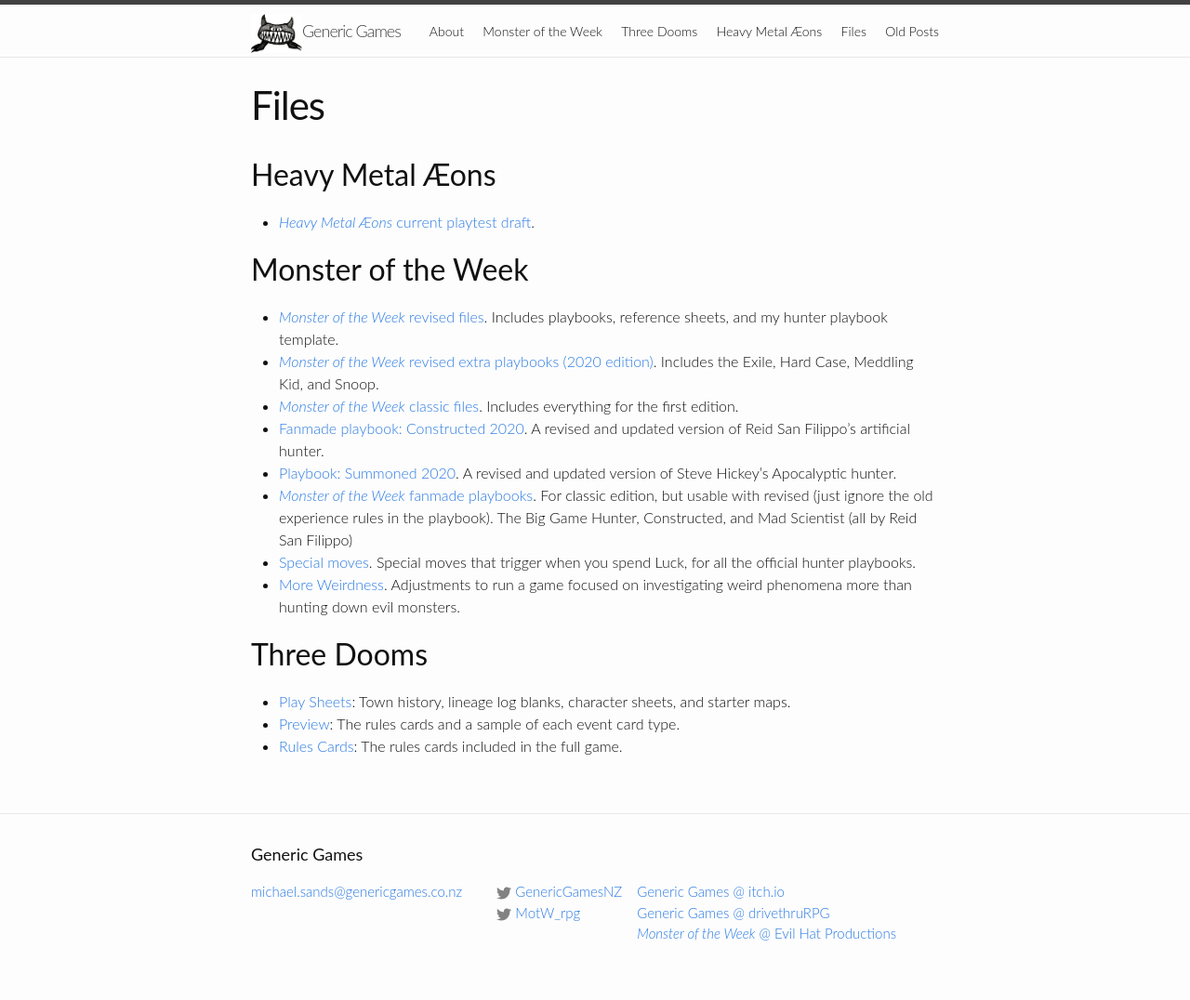
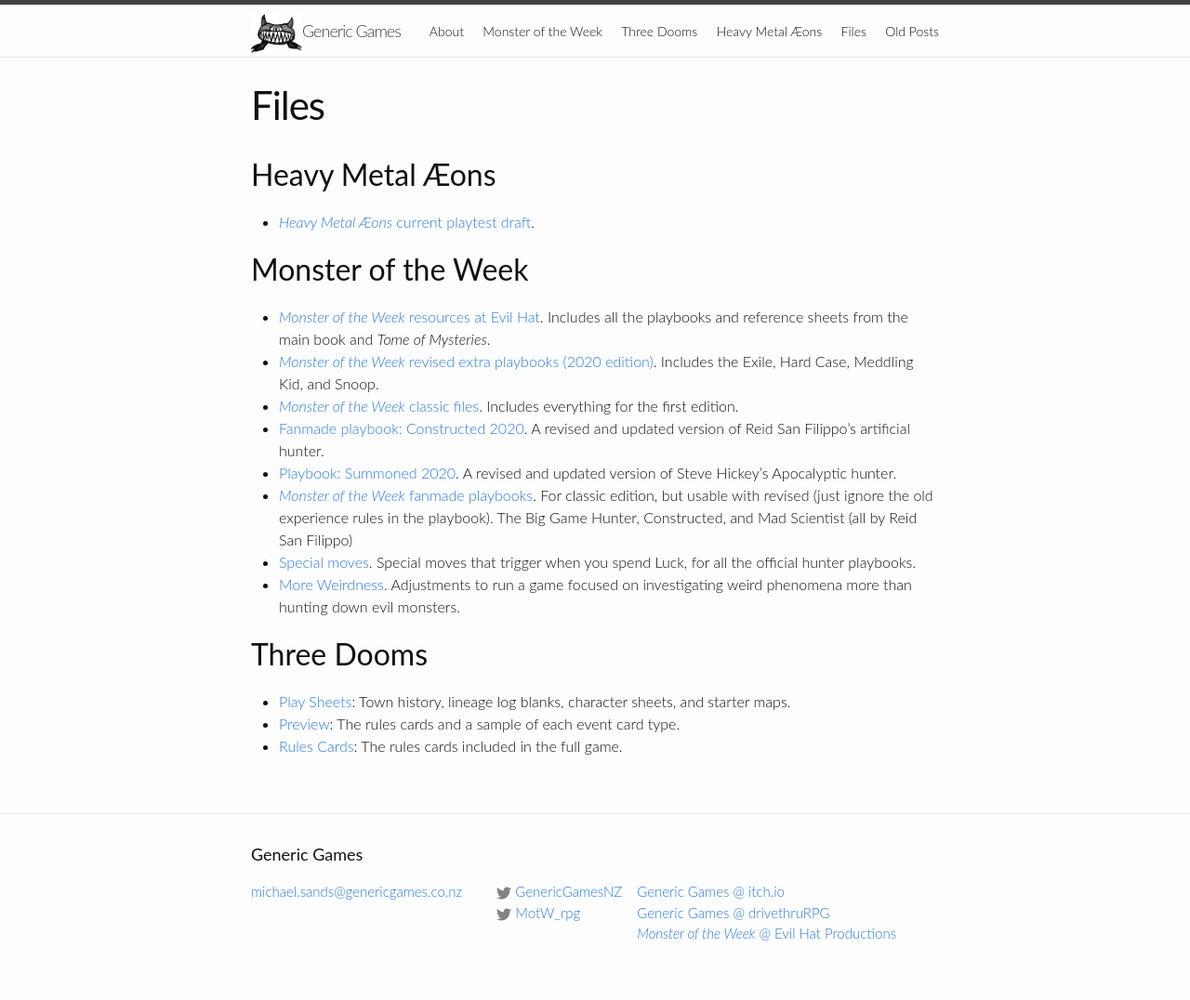
Before and after one commit to michael-sands/generic_games_site, a Jekyll site: the page built from files/index.md, in a window 1280 px wide. Shown: the whole page at 93% size. Built offline with Jekyll 4.4.1, drawn with Linux system fonts in a browser that asks for light colours.

Commit message:
uopdate to link to ehp resources page

```diff
--- a/files/index.md
+++ b/files/index.md
@@ -9,8 +9,7 @@
 
 ## Monster of the Week
 
-* [_Monster of the Week_ revised files](MotW_Revised_Files.zip).
-  Includes playbooks, reference sheets, and my hunter playbook template.
+* [_Monster of the Week_ resources at Evil Hat](https://www.evilhat.com/home/monster-of-the-week-resources/). Includes all the playbooks and reference sheets from the main book and _Tome of Mysteries_.
 * [_Monster of the Week_ revised extra playbooks (2020 edition)](extra_hunters_2020.zip).
   Includes the Exile, Hard Case, Meddling Kid, and Snoop.
 * [_Monster of the Week_ classic files](MotW_Classic_Files.zip).
```
